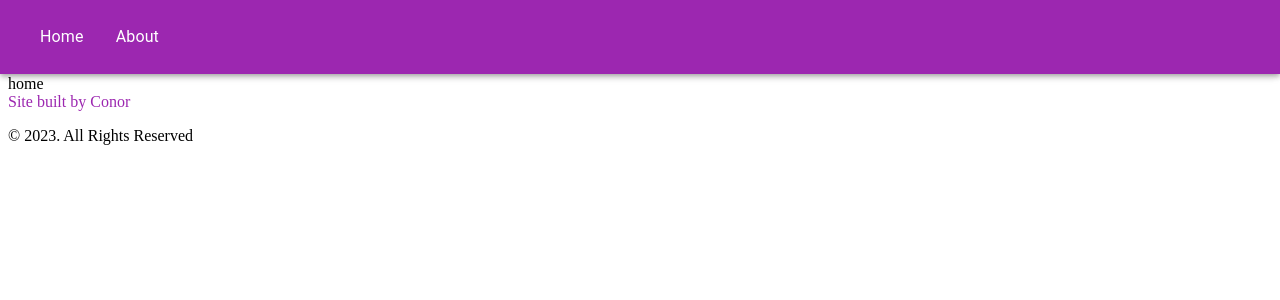
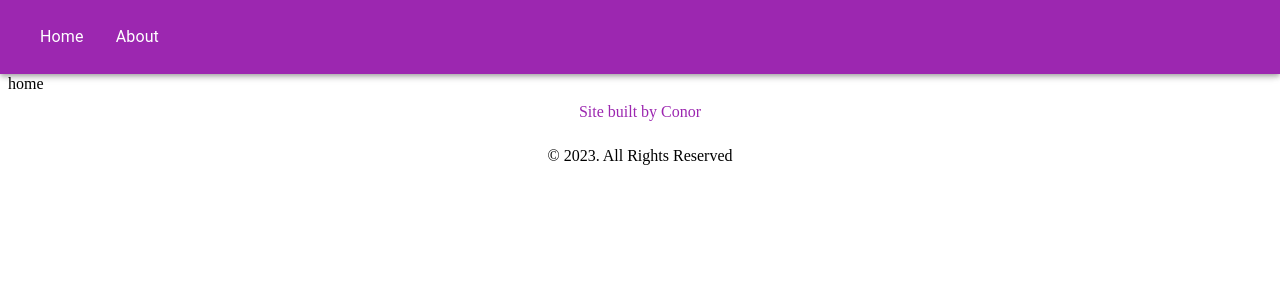
Before and after one commit to conorjamesward/website-builder, a Next.js app in the folder material-ui-template/: page / in a window 1280 px wide. Shown: the top 300 px of the page. Built offline with nearby package versions, Linux system fonts and the light colour scheme.

Commit message:
module style sheet for footer

```diff
--- a/material-ui-template/src/styles/Footer.module.css
+++ b/material-ui-template/src/styles/Footer.module.css
@@ -14,7 +14,14 @@
   }
 }
 
-#signature{
-  display: flex;
-  justify-content: center;
+.copy{
+  text-align: center;
+  padding: 10px;
 }
+
+.credit{
+  margin-left: auto;
+  margin-right: auto;
+  text-align: center;
+  padding: 10px;
+}
```
